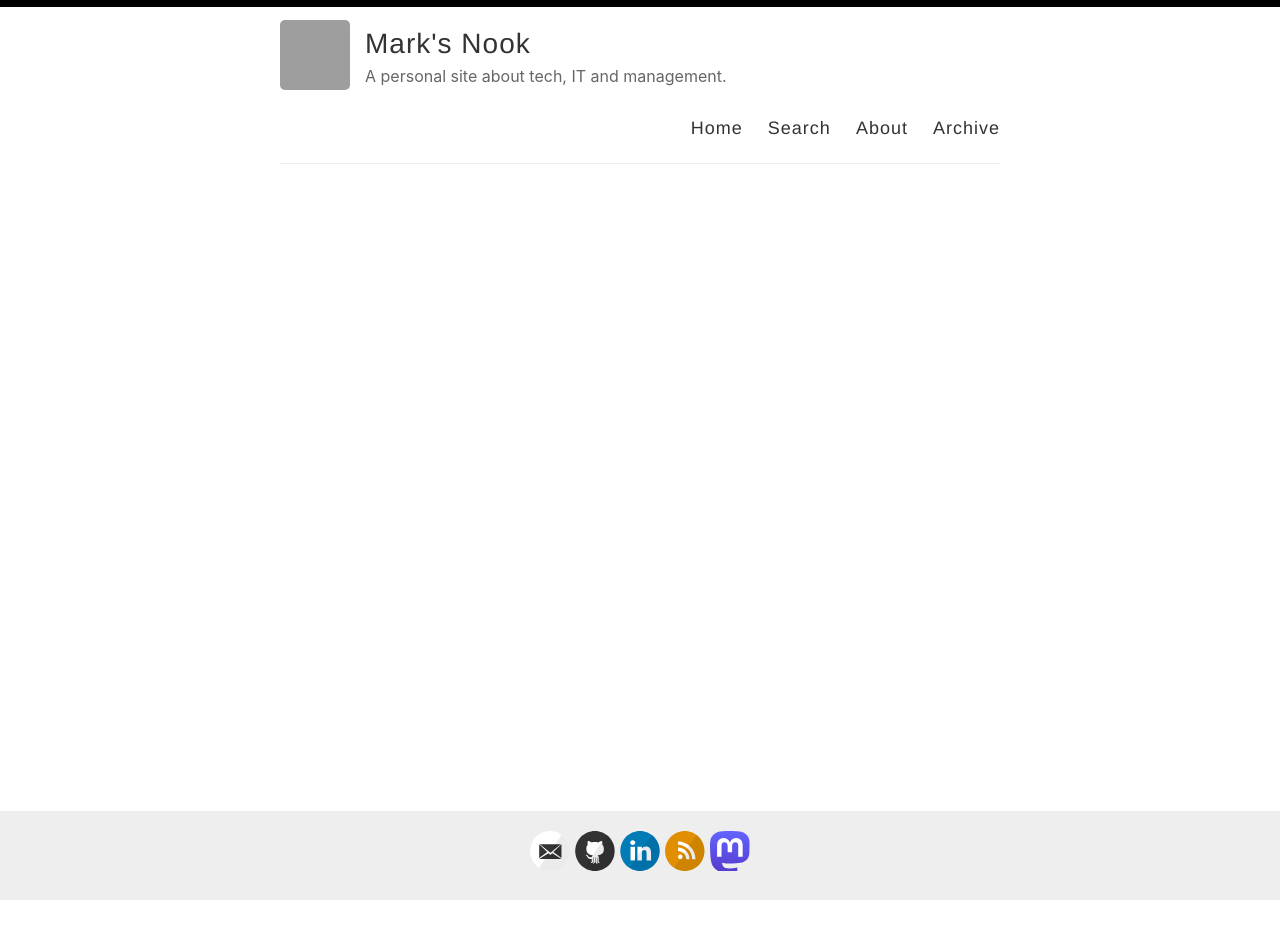
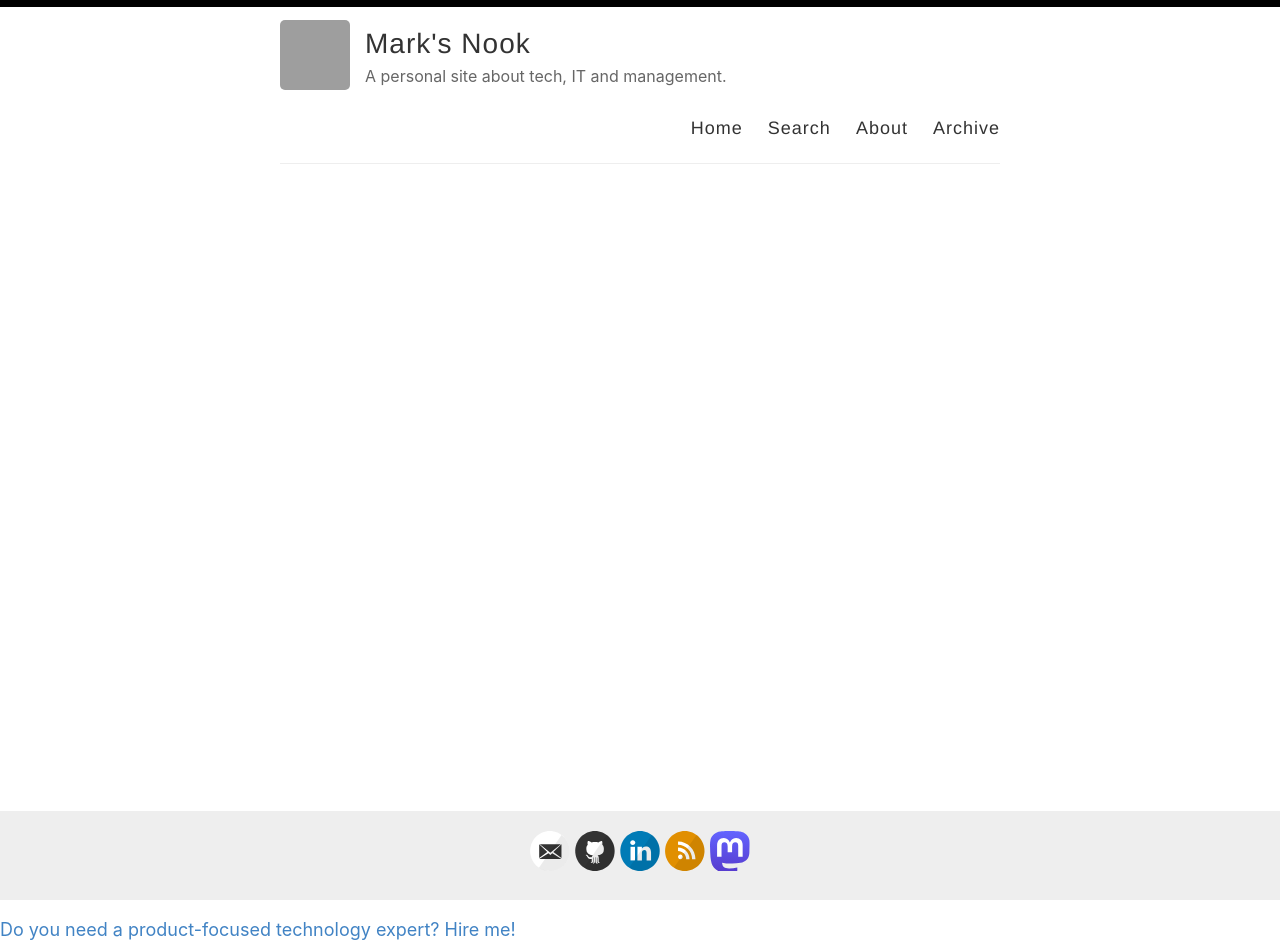
Before and after one commit to mtolmacs/mtolmacs.github.io, a Jekyll site: the page built from index.html, in a window 1280 px wide. Built offline with Jekyll 4.4.1, drawn with Linux system fonts in a browser that asks for light colours; the list of posts is cut into pages by our own code; before the commit the page ends 901 px from its top, so only the background shows below that; grey boxes are pictures that could not be loaded.

Commit message:
Add backlink to marktolmacs.com
Signed-off-by: Mark Tolmacs <mark@lazycat.hu>

```diff
--- a/_layouts/default.html
+++ b/_layouts/default.html
@@ -52,6 +52,10 @@
       </div>
     </div>
 
+    <div style="margin: 15px auto; ">
+      <a href="https://marktolmacs.com">Do you need a product-focused technology expert? Hire me!</a>
+    </div>
+
     {% include analytics.html %}
   </body>
 </html>
```
